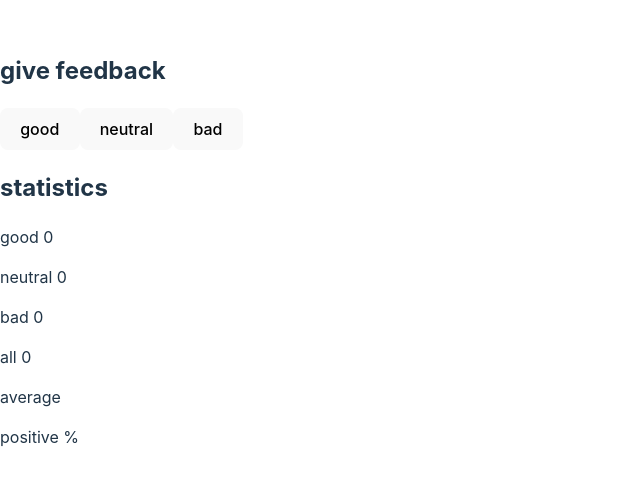
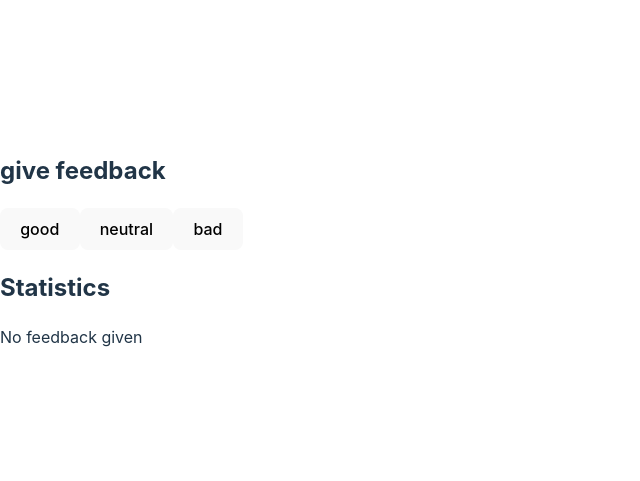
Before and after one commit to firewormx/fullstackopen, a React (Vite) app in the folder Part1/unicafe/unicafe/: page / in a window 1280 px wide. Shown: the part 151-632 px from the top of the page, without its empty margins (0-640 px from the left). Built offline with nearby package versions, Linux system fonts and the light colour scheme.

Commit message:
update 1.9

```diff
--- a/Part1/unicafe/unicafe/src/App.jsx
+++ b/Part1/unicafe/unicafe/src/App.jsx
@@ -3,7 +3,7 @@ import { useState } from 'react'
 const Statistics = props =>{
  return <>
  <div>
-     <h2>statistics</h2>
+  <h2>Statistics</h2>
     <p>good {props.good}</p>
     <p>neutral {props.neutral}</p>
     <p>bad {props.bad}</p>
@@ -42,16 +42,32 @@ const sum = good *1 +neutral * 0 + bad *(-1);
 const average = sum / total;
 const positive = good / total * 100;
 
-  return (<>
+if(total === 0){
+  return (
+<div>
+<div>
+      <h2>give feedback</h2>
+   <button onClick={handleGoodincrement}>good</button>
+   <button onClick={handleNeutralIncrement}>neutral</button>
+   <button onClick={handleBadIncrement}>bad</button>
+    </div>
+<h2>Statistics</h2>
+<p>No feedback given</p>
+</div>
+  )}else{
+   return (<>
     <div>
       <h2>give feedback</h2>
    <button onClick={handleGoodincrement}>good</button>
    <button onClick={handleNeutralIncrement}>neutral</button>
    <button onClick={handleBadIncrement}>bad</button>
     </div>
+
   <Statistics good={good} neutral={neutral} bad={bad} total={total}
   average={average} positive={positive}/>
-    </> )
+    </>)
+  }
+
 }
 
 export default App
```
